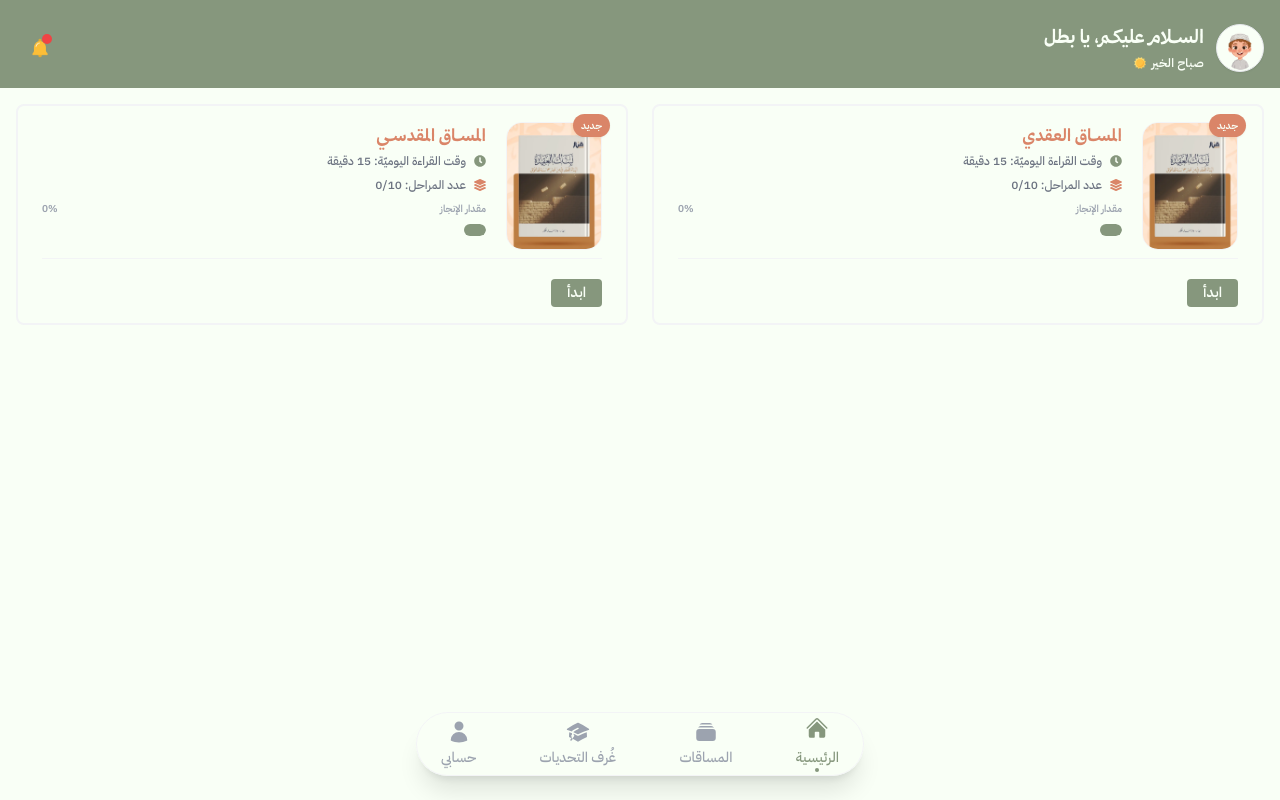
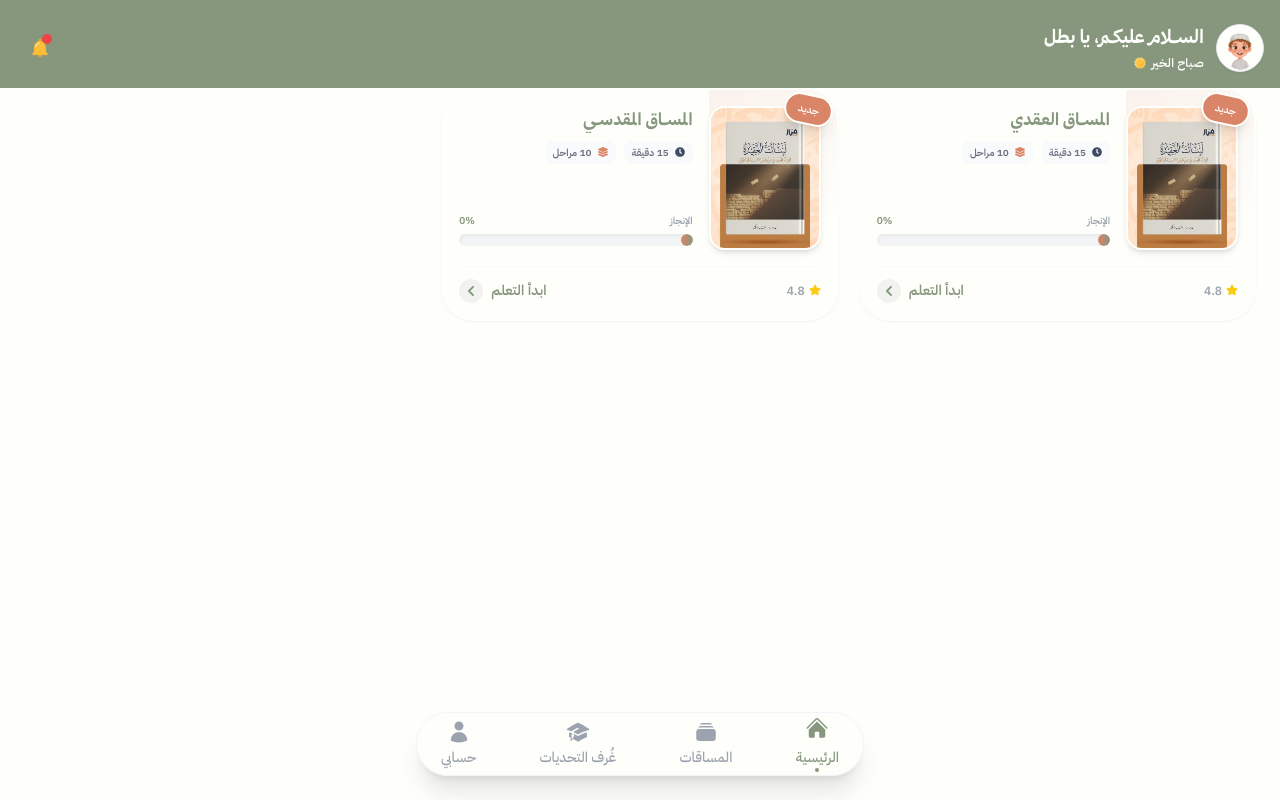
Before and after one commit to KidsIslamicProjects/ramadan-challenge, a Next.js app: page / in a window 1280 px wide. Built offline with nearby package versions, Linux system fonts and the light colour scheme.

Commit message:
Change fonts

```diff
--- a/app/components/CoursesList.js
+++ b/app/components/CoursesList.js
@@ -2,100 +2,122 @@
 
 import { useRouter } from "next/navigation";
 import {
-  FaExclamationCircle,
-  FaBookOpen,
   FaClock,
   FaLayerGroup,
+  FaPlay,
+  FaStar,
+  FaChevronLeft,
 } from "react-icons/fa";
 import Image from "next/image";
+
 export default function CoursesList({ categories }) {
   const router = useRouter();
 
   return (
-    <div className="w-full space-y-12 pt-4 pb-24 px-4">
+    <div className="w-full space-y-8 pb-24 px-4 sm:px-6">
       {categories.map((cat) => (
-        <div key={cat.id}>
-          {/* Grid of Course Cards */}
+        <div key={cat.id} className="space-y-4">
+          {/* Category Title - Optional if you want to show category names */}
+          {/* <h2 className="title text-xl text-main mb-4">{cat.name}</h2> */}
+
           {cat.courses && cat.courses.length > 0 ? (
-            <div className="grid grid-cols-1 md:grid-cols-2 gap-6">
-              {cat.courses.map((course) => (
+            <div className="grid grid-cols-1 md:grid-cols-2 lg:grid-cols-3 gap-5">
+              {cat.courses.map((course, index) => (
                 <div
                   key={course.id}
-                  className="bg-white rounded-lg py-4 px-6 hover:shadow-xl transition-all duration-300 border-2 border-gray-100 flex flex-col justify-between"
+                  onClick={() => router.push(`/courses/${course.slug}`)}
+                  className="group relative bg-white rounded-[2rem] p-4 shadow-sm border-2 border-transparent hover:border-main/20 hover:shadow-xl hover:-translate-y-1 transition-all duration-300 cursor-pointer overflow-hidden"
                 >
-                  {/* Top Section: Image & Info */}
-                  <div className="flex gap-5 mb-2">
-                    {/* Course Image (Right side in RTL) */}
+                  {/* Decorative Background Blob (adds life) */}
+                  <div className="absolute top-0 right-0 w-32 h-32 bg-gradient-to-br from-secondary/10 to-transparent rounded-bl-[4rem] -z-0" />
+
+                  <div className="flex gap-4 relative z-10">
+                    {/* LEFT (RTL: Right): Image Section */}
                     <div className="shrink-0 relative">
-                      {/* Placeholder or Real Image */}
-                      <div className="w-24 h-32 rounded-2xl bg-surface flex items-center justify-center overflow-hidden shadow-inner border border-gray-100">
-                        {/* If you have a real image in DB, use <img src={course.image} /> here */}
-                        {/* <FaBookOpen className="text-gray-300 w-8 h-8 opacity-50" /> */}
+                      <div className="w-28 h-36 rounded-2xl overflow-hidden shadow-md border-2 border-white relative">
+                        {/* Fallback pattern or Image */}
                         <Image
                           src={course.img}
-                          className="w-full h-full object-cover"
+                          className="w-full h-full object-cover group-hover:scale-110 transition-transform duration-500"
                           alt="course image"
+                          width={120} // Always add width/height for Next/Image
+                          height={160}
                         />
+                        {/* Overlay tint on hover */}
+                        <div className="absolute inset-0 bg-black/0 group-hover:bg-black/5 transition-colors" />
                       </div>
 
-                      {/* Badge (Optional) */}
-                      <div className="absolute -top-2 -right-2 bg-secondary text-white text-[10px] font-bold px-2 py-1 rounded-full shadow-sm">
+                      {/* Floating Badge - Made it pop more */}
+                      <div className="absolute -top-3 -right-3 bg-secondary text-white text-[10px] font-bold px-3 py-1.5 rounded-full shadow-lg border-2 border-white transform rotate-12">
                         جديد
                       </div>
                     </div>
 
-                    {/* Text Info (Left side in RTL) */}
-                    <div className="flex-1 py-1">
-                      <h3 className="title text-secondary text-lg leading-tight mb-1">
-                        {course.title}
-                      </h3>
+                    {/* RIGHT (RTL: Left): Info Section */}
+                    <div className="flex-1 flex flex-col justify-between py-1">
+                      <div>
+                        {/* Title */}
+                        <h3 className="title text-main text-lg leading-tight mb-2 line-clamp-2">
+                          {course.title}
+                        </h3>
 
-                      {/* Stats */}
-                      <div className="space-y-2">
-                        <div className="flex items-center gap-2 text-gray-500 text-xs regular">
-                          <FaClock className="text-main w-3 h-3" />
-                          <span>وقت القراءة اليوميّة: 15 دقيقة</span>
+                        {/* Metadata Pills */}
+                        <div className="flex flex-wrap gap-2 mb-3">
+                          <span className="inline-flex items-center gap-1.5 bg-gray-50 px-2 py-1 rounded-lg text-[10px] font-bold text-gray-500">
+                            <FaClock className="text-thirdly" />
+                            15 دقيقة
+                          </span>
+                          <span className="inline-flex items-center gap-1.5 bg-gray-50 px-2 py-1 rounded-lg text-[10px] font-bold text-gray-500">
+                            <FaLayerGroup className="text-secondary" />
+                            10 مراحل
+                          </span>
                         </div>
-                        <div className="flex items-center gap-2 text-gray-500 text-xs regular">
-                          <FaLayerGroup className="text-secondary w-3 h-3" />
-                          <span>عدد المراحل: 0/10</span>
+                      </div>
+
+                      {/* Gamification / Progress */}
+                      <div className="space-y-1.5">
+                        <div className="flex justify-between text-[10px] font-bold">
+                          <span className="text-gray-400">الإنجاز</span>
+                          <span className="text-main">0%</span>
                         </div>
-                        <div className="flex-1">
-                          <div className="flex justify-between text-[10px] text-gray-400 font-bold mb-2">
-                            <span>مقدار الإنجاز</span>
-                            <span>0%</span>
-                          </div>
-                          <div className="h-3 w-full bg-surface rounded-full overflow-hidden relative inner-shadow">
-                            {/* Progress Fill */}
-                            <div className="absolute right-0 top-0 bottom-0 w-[5%] bg-main rounded-full"></div>
-                          </div>
-                        </div>{" "}
+                        <div className="h-3 w-full bg-gray-100 rounded-full overflow-hidden shadow-inner">
+                          <div className="h-full bg-gradient-to-l from-main to-secondary rounded-full transition-all duration-1000 w-[5%]"></div>
+                        </div>
                       </div>
                     </div>
                   </div>
 
-                  {/* Divider */}
-                  <div className="border-t border-gray-100 mb-5"></div>
+                  {/* Mobile Action Bar: Bottom of Card */}
+                  <div className="mt-4 flex items-center justify-between pt-3 border-t border-gray-50">
+                    <div className="flex items-center gap-1 text-xs font-bold text-gray-400">
+                      <FaStar className="text-yellow-400 mb-0.5" />
+                      <span>4.8</span>
+                    </div>
 
-                  {/* Bottom Section: Progress & Button */}
-                  <div className="flex items-start justify-between gap-4">
-                    {/* Action Button (Left side in RTL) */}
-                    <button
-                      onClick={() => router.push(`/courses/${course.slug}`)}
-                      className="bg-main text-white text-sm font-bold py-1 px-4 rounded hover:scale-105 active:scale-95 transition-all"
-                    >
-                      ابدأ
+                    {/* The Call to Action - Very clickable */}
+                    <button className="flex items-center gap-2 text-main font-bold text-sm group-hover:gap-3 transition-all">
+                      ابدأ التعلم
+                      <div className="bg-main/10 p-1.5 rounded-full">
+                        {/* Arrow flips automatically in RTL if using logical icons,
+                                 but often easier to force flip or use ChevronLeft for Arabic */}
+                        <FaChevronLeft className="w-3 h-3 text-main" />
+                      </div>
                     </button>
                   </div>
                 </div>
               ))}
             </div>
           ) : (
-            // Empty State
-            <div className="bg-white/50 border-2 border-dashed border-gray-200 rounded-[2rem] p-10 text-center">
-              <FaExclamationCircle className="w-12 h-12 text-gray-300 mx-auto mb-4" />
-              <p className="font-bold text-thirdly/60">
-                جاري العمل على اضافة مواد لهذا المساق
+            // Empty State - More illustrative
+            <div className="flex flex-col items-center justify-center bg-white border-4 border-dashed border-gray-100 rounded-[2.5rem] p-12 text-center">
+              <div className="bg-thirdly/10 p-6 rounded-full mb-4 animate-bounce">
+                <FaBookOpen className="w-10 h-10 text-thirdly" />
+              </div>
+              <p className="title text-gray-400 text-lg">
+                عذراً، لا توجد دورات هنا بعد
+              </p>
+              <p className="regular text-sm text-gray-300 mt-2">
+                نعمل على إعداد محتوى ممتع لكم!
               </p>
             </div>
           )}
--- a/app/courses/[slug]/page.js
+++ b/app/courses/[slug]/page.js
@@ -1,46 +1,199 @@
-// app/courses/[slug]/page.jsx
-import { notFound, redirect } from "next/navigation";
-import GamifiedMap from "../../components/Gamifiedmap";
+"use client";
 
-// Mock Auth Check
-async function getUser() {
-  return { id: 1, name: "Kiddo" };
-}
+import { useState } from "react";
+import { useRouter } from "next/navigation";
+import Image from "next/image";
+import {
+  FaArrowRight,
+  FaPlayCircle,
+  FaCheckCircle,
+  FaStar,
+  FaLock,
+} from "react-icons/fa";
 
-// Mock Database Fetch
-async function getCourseData(slug) {
-  // Simulating DB call
-  if (slug === "space-science") {
-    return {
-      title: "عالم الفضاء",
-      userProgress: 2, // User is at stage 2
-      avatar: "https://api.dicebear.com/7.x/avataaars/svg?seed=Felix",
-      stages: [
-        { id: 1, title: "الانطلاق", isQuiz: true },
-        { id: 2, title: "الكواكب", isQuiz: true },
-        { id: 3, title: "النجوم", isQuiz: true },
-        { id: 4, title: "الهبوط", isQuiz: true },
-      ],
-    };
-  }
-  return null;
-}
+// --- MOCK DATA (Simulating your Database) ---
+// In a real app, you would fetch this data based on the params.slug
+const TRACK_DATA = {
+  title: "المساق العقدي",
+  slug: "aqeedah",
+  description: "رحلة ممتعة نتعلم فيها أصول ديننا ومن هو ربنا ولماذا نعبده.",
+  progress: 15, // Total track progress
+  totalCourses: 3,
+  completedCourses: 0,
+  courses: [
+    {
+      id: 1,
+      title: "لبنات العقيدة",
+      slug: "building-blocks-aqeedah",
+      img: "https://images.unsplash.com/photo-1609557927087-f9cf8e88de18?q=80&w=1000&auto=format&fit=crop", // Placeholder
+      description: "مدخل ميسر وسهل لفهم العقيدة الإسلامية",
+      duration: "20 دقيقة",
+      isLocked: false, // First one is open
+      rating: 5.0,
+    },
+    {
+      id: 2,
+      title: "منظومة أحسن الإيمان",
+      slug: "ahsan-al-iman",
+      img: "https://images.unsplash.com/photo-1542816323-d154da4fc07c?q=80&w=1000&auto=format&fit=crop", // Placeholder
+      description: "قصيدة جميلة نحفظ بها أسماء الله الحسنى",
+      duration: "35 دقيقة",
+      isLocked: true, // Locked until previous is done (Gamification)
+      rating: 4.9,
+    },
+    {
+      id: 3,
+      title: "منظومة الأصول الثلاثة",
+      slug: "usool-thalatha",
+      img: "https://images.unsplash.com/photo-1519817650390-64a93db51149?q=80&w=1000&auto=format&fit=crop", // Placeholder
+      description: "نظم شعري يسهل حفظ الأصول الثلاثة",
+      duration: "40 دقيقة",
+      isLocked: true,
+      rating: 4.8,
+    },
+  ],
+};
 
-export default async function CourseMapPage({ params }) {
-  const user = await getUser();
-  if (!user) redirect("/login");
-
-  const course = await getCourseData(params.slug);
-  if (!course) notFound();
+export default function TrackPage({ params }) {
+  const router = useRouter();
+  // In real app, fetch data using params.slug
+  const data = TRACK_DATA;
 
   return (
-    <main className="min-h-screen bg-[#E0F2FE] p-4 font-regular" dir="rtl">
-      <header className="text-center py-6 sticky top-0 bg-[#E0F2FE]/95 backdrop-blur-sm z-40 border-b border-white/20">
-        <h1 className="text-2xl font-bold text-secondary">{course.title}</h1>
-        <p className="text-thirdly text-sm">أكمل المراحل للوصول إلى الكنز</p>
-      </header>
+    <div className="min-h-screen bg-[#FDFBF7] pb-24">
+      {/* --- HERO SECTION --- */}
+      <div className="relative bg-main rounded-b-[3rem] px-6 pt-12 pb-16 shadow-xl overflow-hidden">
+        {/* Decorative Circles */}
+        <div className="absolute top-[-20%] right-[-10%] w-64 h-64 bg-white/10 rounded-full blur-3xl" />
+        <div className="absolute bottom-[-10%] left-[-10%] w-48 h-48 bg-secondary/20 rounded-full blur-2xl" />
 
-      <GamifiedMap courseData={course} />
-    </main>
+        {/* Back Button */}
+        <button
+          onClick={() => router.back()}
+          className="absolute top-6 right-6 bg-white/20 hover:bg-white/30 text-white p-3 rounded-full transition-all backdrop-blur-sm"
+        >
+          <FaArrowRight className="w-5 h-5" />
+        </button>
+
+        <div className="relative z-10 text-center space-y-4">
+          <span className="inline-block bg-secondary text-white text-xs font-bold px-3 py-1 rounded-full mb-2">
+            المسار الحالي
+          </span>
+          <h1 className="title text-4xl text-white drop-shadow-sm">
+            {data.title}
+          </h1>
+          <p className="regular text-white/90 text-lg max-w-md mx-auto leading-relaxed">
+            {data.description}
+          </p>
+
+          {/* Overall Track Progress */}
+          <div className="bg-white/10 backdrop-blur-md rounded-2xl p-4 max-w-sm mx-auto mt-6 border border-white/20">
+            <div className="flex justify-between text-white text-xs font-bold mb-2">
+              <span>نسبة إنجاز المساق</span>
+              <span>{data.progress}%</span>
+            </div>
+            <div className="h-3 w-full bg-black/20 rounded-full overflow-hidden">
+              <div
+                className="h-full bg-secondary rounded-full transition-all duration-1000"
+                style={{ width: `${data.progress}%` }}
+              ></div>
+            </div>
+          </div>
+        </div>
+      </div>
+
+      {/* --- COURSES LIST (The Journey) --- */}
+      <div className="max-w-3xl mx-auto px-4 -mt-8 relative z-20 space-y-6">
+        {data.courses.map((course, index) => (
+          <div
+            key={course.id}
+            onClick={() =>
+              !course.isLocked &&
+              router.push(`/courses/${data.slug}/${course.slug}`)
+            }
+            className={`
+              group relative flex items-center gap-4 bg-white p-4 rounded-[2rem]
+              border-2 transition-all duration-300
+              ${
+                course.isLocked
+                  ? "border-gray-100 opacity-80 cursor-not-allowed grayscale-[0.5]"
+                  : "border-transparent shadow-lg hover:shadow-2xl hover:-translate-y-1 cursor-pointer hover:border-main/30"
+              }
+            `}
+          >
+            {/* Number Badge (The "Step" visual) */}
+            <div
+              className={`
+               absolute -top-3 -right-3 w-10 h-10 flex items-center justify-center rounded-full text-lg font-bold border-4 border-white shadow-md z-30
+               ${course.isLocked ? "bg-gray-200 text-gray-400" : "bg-thirdly text-white"}
+            `}
+            >
+              {index + 1}
+            </div>
+
+            {/* Image */}
+            <div className="shrink-0 relative w-24 h-24 sm:w-32 sm:h-32 rounded-2xl overflow-hidden shadow-inner bg-gray-100">
+              <Image
+                src={course.img}
+                alt={course.title}
+                fill
+                className="object-cover"
+              />
+              {/* Play Icon Overlay if active */}
+              {!course.isLocked && (
+                <div className="absolute inset-0 flex items-center justify-center bg-black/20 group-hover:bg-black/10 transition-all">
+                  <FaPlayCircle className="text-white w-10 h-10 opacity-80 group-hover:scale-110 transition-transform" />
+                </div>
+              )}
+            </div>
+
+            {/* Content */}
+            <div className="flex-1 py-1">
+              <div className="flex justify-between items-start">
+                <h3
+                  className={`title text-lg sm:text-xl mb-1 ${course.isLocked ? "text-gray-400" : "text-main"}`}
+                >
+                  {course.title}
+                </h3>
+                {course.isLocked && (
+                  <FaLock className="text-gray-300 w-4 h-4 mt-1" />
+                )}
+              </div>
+
+              <p className="regular text-xs sm:text-sm text-gray-400 line-clamp-2 mb-3">
+                {course.description}
+              </p>
+
+              {/* Footer Metadata */}
+              <div className="flex items-center gap-3">
+                <span className="bg-main/10 text-main text-[10px] font-bold px-2 py-1 rounded-lg">
+                  {course.duration}
+                </span>
+                {!course.isLocked && (
+                  <div className="flex items-center gap-1 text-yellow-400 text-xs">
+                    <FaStar />{" "}
+                    <span className="text-gray-400 font-bold">
+                      {course.rating}
+                    </span>
+                  </div>
+                )}
+              </div>
+            </div>
+
+            {/* Checkmark for finished courses (Optional visual) */}
+            {/* <div className="absolute top-1/2 -left-3 -translate-y-1/2 bg-white rounded-full p-1 shadow-sm">
+                <FaCheckCircle className="text-green-400 w-6 h-6" />
+            </div> */}
+          </div>
+        ))}
+      </div>
+
+      {/* Decorative End Element */}
+      <div className="text-center mt-12 opacity-50">
+        <p className="title text-gray-400 text-sm">
+          أكمل المساق لتحصل على الشهادة 🏆
+        </p>
+      </div>
+    </div>
   );
 }
--- a/next.config.mjs
+++ b/next.config.mjs
@@ -20,6 +20,12 @@ const nextConfig = {
         protocol: "https",
         hostname: "api.dicebear.com",
       },
+      {
+        protocol: "https",
+        hostname: "images.unsplash.com",
+        port: "",
+        pathname: "/**",
+      },
     ],
   },
   turbopack: {},
--- a/tailwind.config.mjs
+++ b/tailwind.config.mjs
@@ -11,7 +11,7 @@ export default {
         tufuli: ["Tufuli", "sans-serif"], // Add Tufuli font
       },
       colors: {
-        white: "#F9FFF6",
+        white: "#FEFEFB",
         main: "#86977D",
         secondary: "#DA8568",
         thirdly: "#414C62",
```
